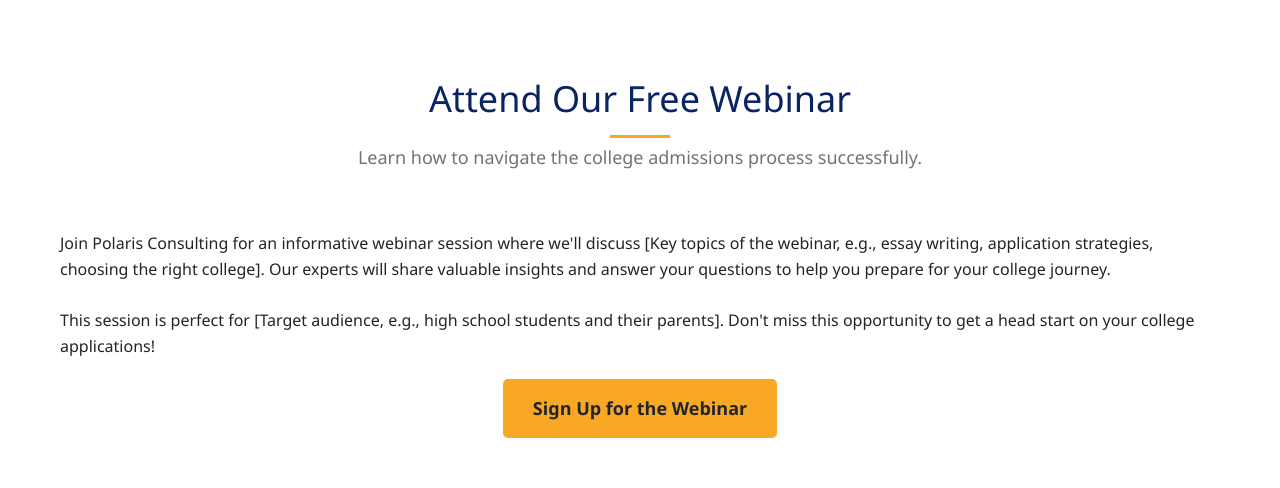
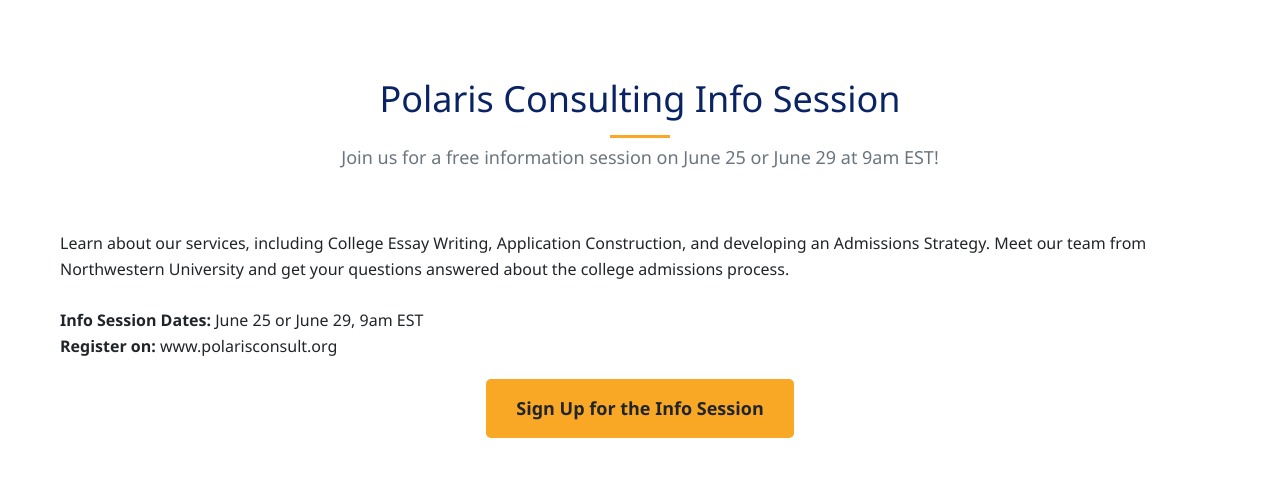
Before and after one commit to Esoau/polaris-website, a Next.js app: page / in a window 1280 px wide. Shown: the part 730-1218 px from the top of the page. Built offline with nearby package versions, Linux system fonts and the light colour scheme.

Commit message:
popup for signup

```diff
--- a/pages/index.js
+++ b/pages/index.js
@@ -119,20 +119,21 @@ export default function Home() {
       <section id="webinar-info" className="about"> {/* Reusing about section styles */}
         <div className="container">
           <div className="section-title">
-            <h2>Attend Our Free Webinar</h2>
-            <p>Learn how to navigate the college admissions process successfully.</p>
+            <h2>Polaris Consulting Info Session</h2>
+            <p>Join us for a free information session on June 25 or June 29 at 9am EST!</p>
           </div>
           <div className="about-content">
             <p>
-              Join Polaris Consulting for an informative webinar session where we'll discuss [Key topics of the webinar, e.g., essay writing, application strategies, choosing the right college]. Our experts will share valuable insights and answer your questions to help you prepare for your college journey.
+              Learn about our services, including College Essay Writing, Application Construction, and developing an Admissions Strategy. Meet our team from Northwestern University and get your questions answered about the college admissions process.
             </p>
             <br />
             <p>
-              This session is perfect for [Target audience, e.g., high school students and their parents]. Don't miss this opportunity to get a head start on your college applications!
+              <strong>Info Session Dates:</strong> June 25 or June 29, 9am EST<br />
+              <strong>Register on:</strong> <a href="https://www.polarisconsult.org" target="_blank" rel="noopener noreferrer">www.polarisconsult.org</a>
             </p>
             <div style={{ marginTop: '20px', textAlign: 'center' }}>
               <Link href="/webinar" legacyBehavior>
-                <a className="cta-btn">Sign Up for the Webinar</a>
+                <a className="cta-btn">Sign Up for the Info Session</a>
               </Link>
             </div>
           </div>
```
